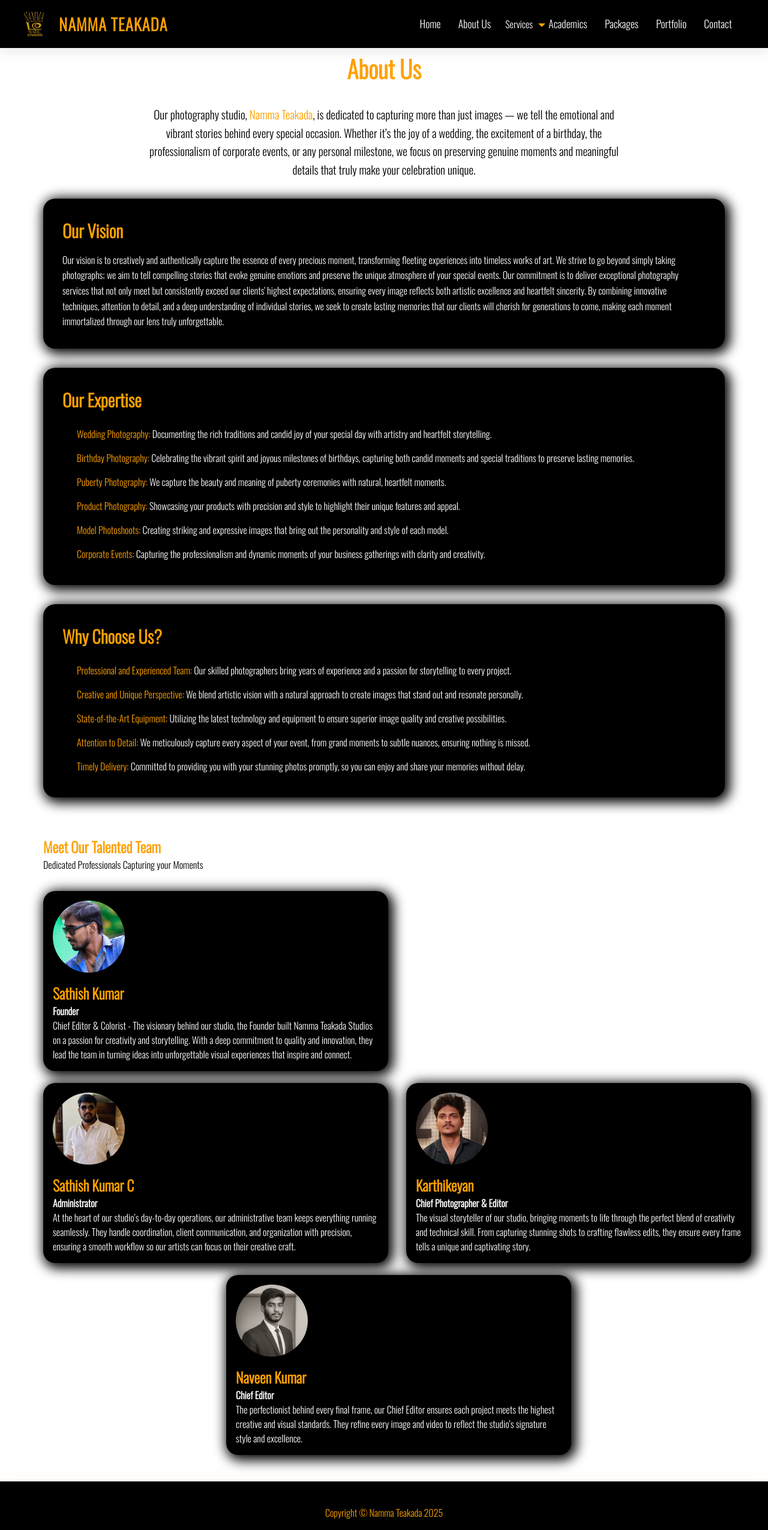
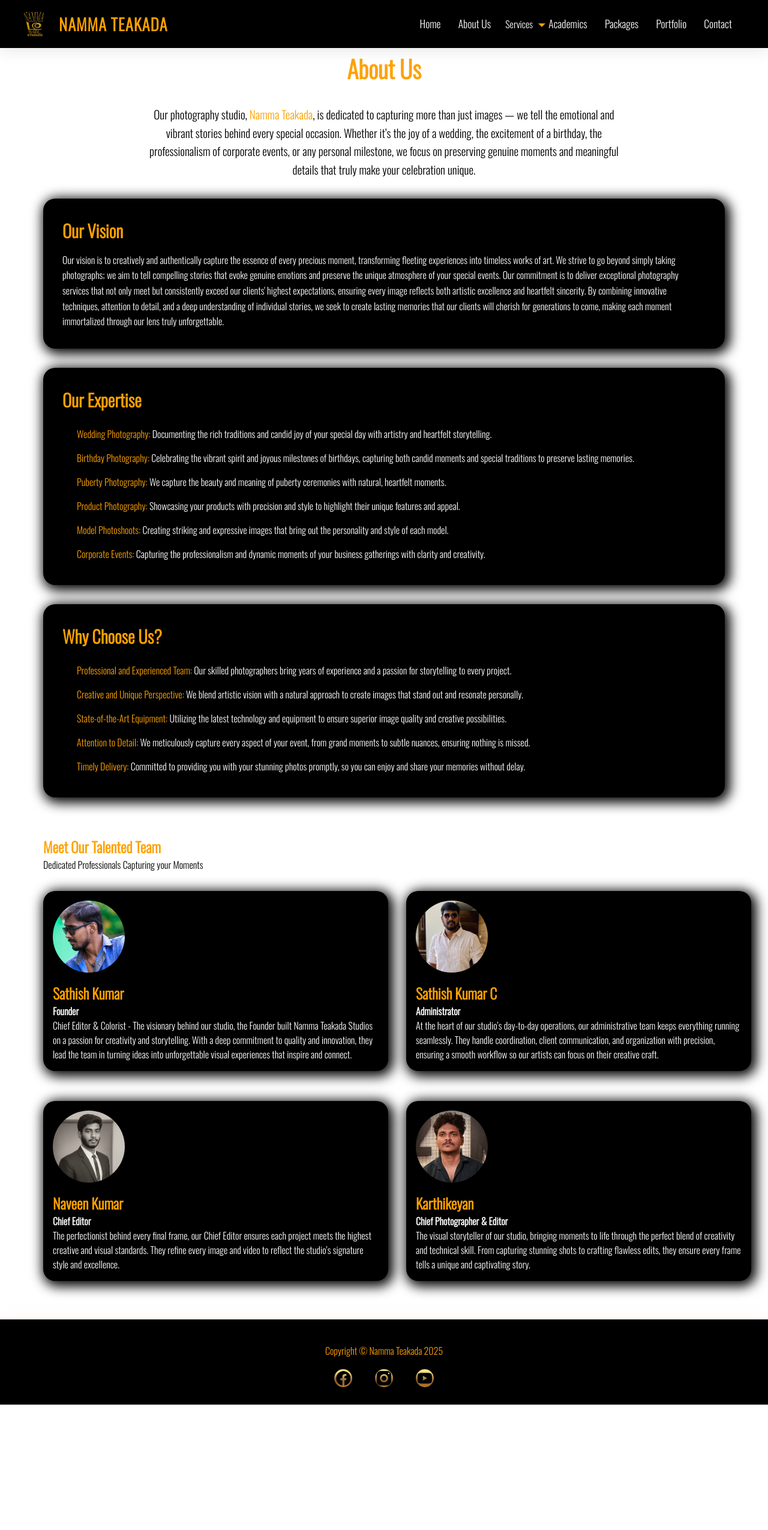
Before and after one commit to gokulkailash2003/namma-teakada, a React (Vite) app: page /aboutus in a window 1280 px wide. Shown: the top 2550 px of the page at 60% size. After the commit the page ends 2341 px from the top, so only its background shows below. Built offline with nearby package versions, Linux system fonts and the light colour scheme.

Commit message:
Update Contact.jsx to use Render backend URL

```diff
--- a/src/NammaTeaKada/Aboutus.css
+++ b/src/NammaTeaKada/Aboutus.css
@@ -171,7 +171,7 @@ ul{
   display: flex;
   gap: 6rem;
   /* border: 2px solid black; */
-  height: 920px;
+  height: 650px;
   width: 1180px;
   position: relative;
 }
@@ -199,11 +199,11 @@ ul{
   border-radius: 50%;
   margin-bottom: 1rem;
 }
-.team-member-2{
+/* .team-member-2{
   display: flex;
   flex-direction: column;
   /* border: 2px solid black; */
-  border-radius: 20px;
+  /* border-radius: 20px;
   background-color: black;
   color: white;
   padding: 1rem;
@@ -223,7 +223,7 @@ ul{
   height: 150px;
   border-radius: 50%;
   margin-bottom: 1rem;
-}
+} */
 
 .team-member-5{
   display: flex;
@@ -236,8 +236,8 @@ ul{
   width: 575px;
   height: 300px;
   position: absolute;
-  bottom: 300px;
-  left: 0;
+  right: 0px;
+  top: 0;
   /* top: 20px; */
   box-shadow: 4px 4px 20px 5px hsl(0, 0%, 0%);
 }
@@ -263,7 +263,7 @@ ul{
   height: 300px;
   position: absolute;
   right: 0;
-  bottom: 300px;
+  bottom: 00px;
   box-shadow: 4px 4px 20px 5px hsl(0, 0%, 0%);
 }
 .team-member-3:hover{
@@ -289,8 +289,8 @@ ul{
   position: absolute;
   margin-top: 30px;
   bottom: 0px;
-  right: 300px;
-  top: 610px;
+  left: 0px;
+  bottom: 00px;
   box-shadow: 4px 4px 20px 5px hsl(0, 0%, 0%);
 }
 .team-member-4:hover{
```
